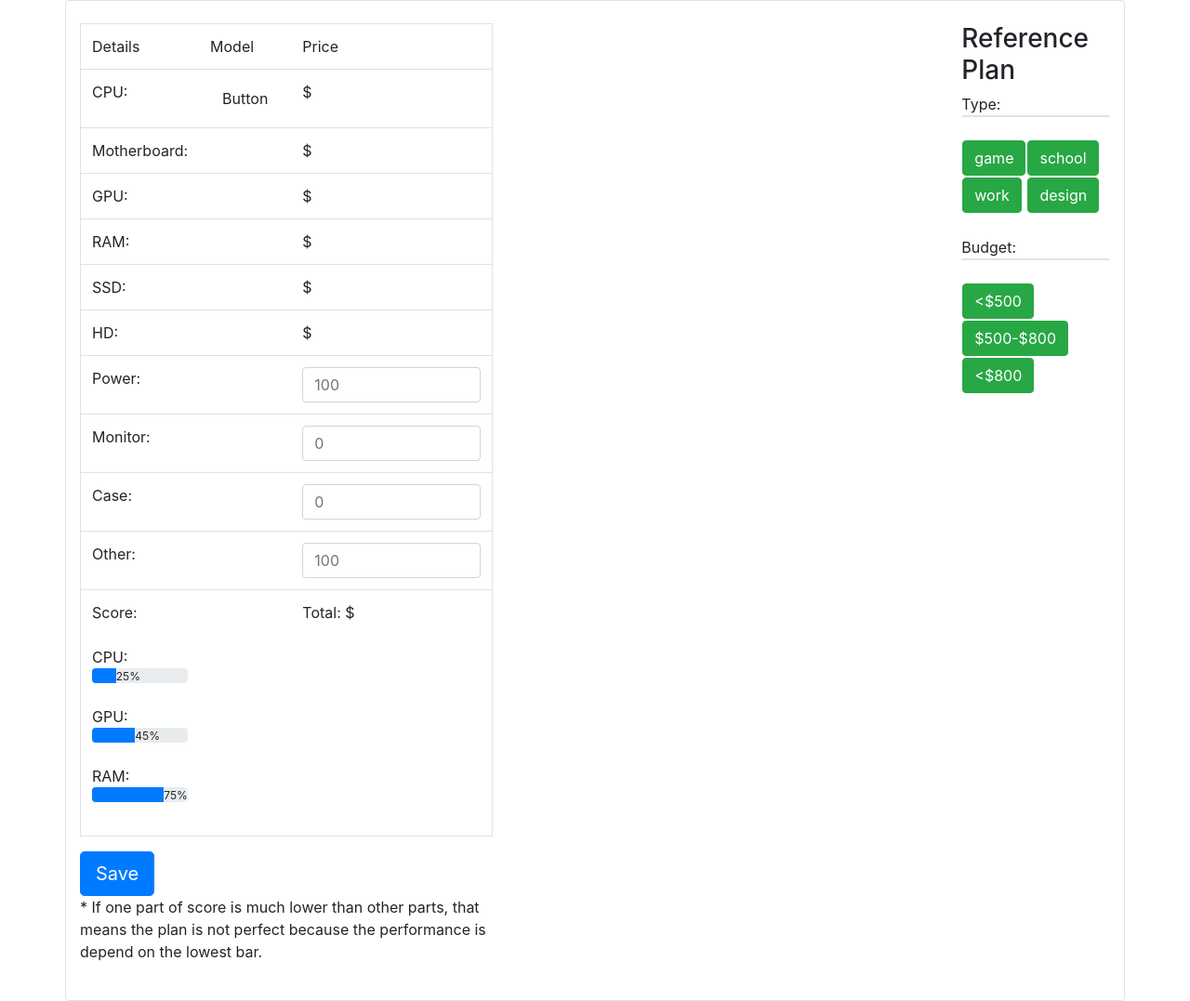
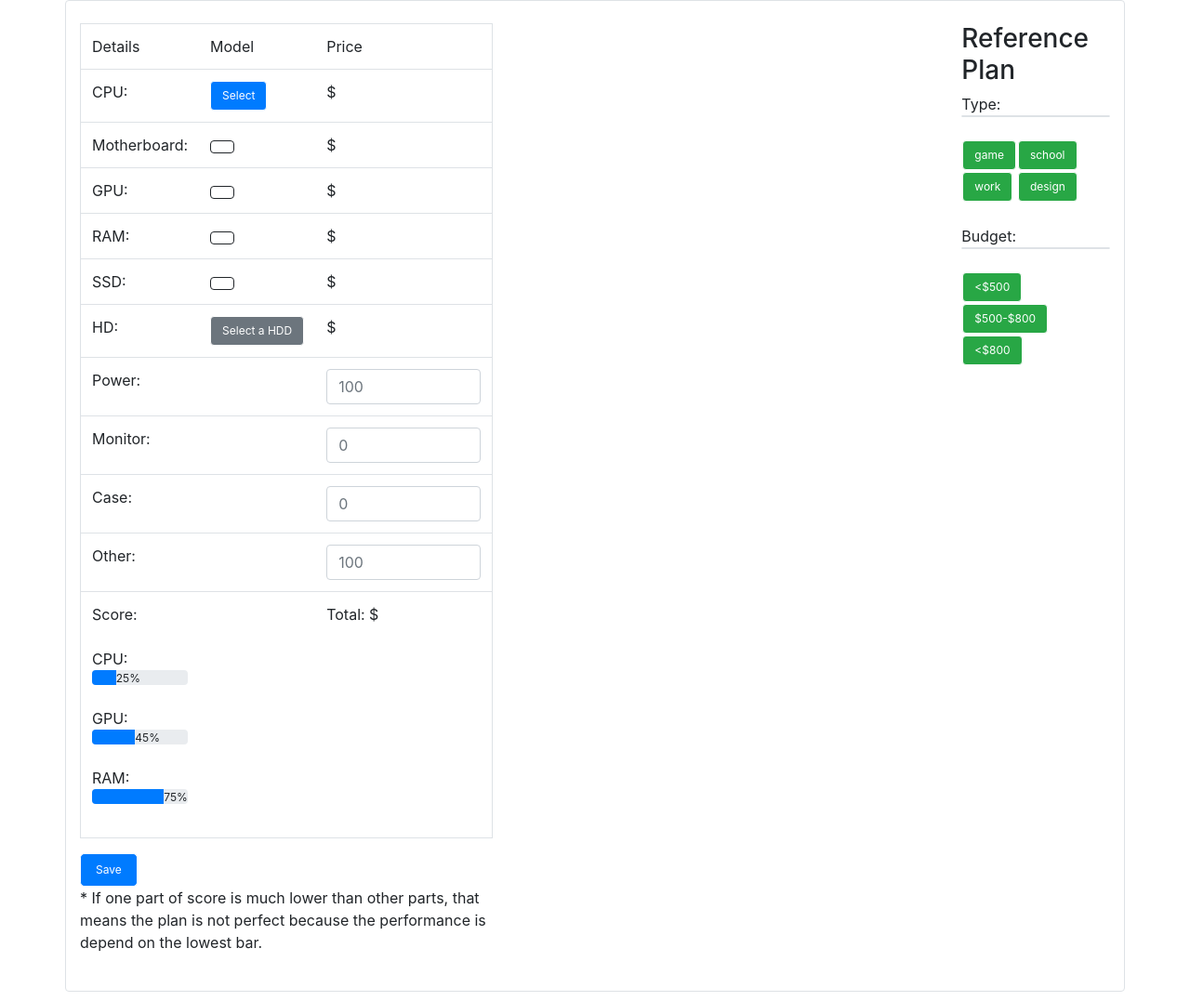
Before and after one commit to jsuhoversnik/IT328-Final, a PHP site: page /views/Plan.html in a window 1280 px wide. Shown: the part 40-1117 px from the top of the page at 93% size. Run offline with PHP 8.4, Linux system fonts and the light colour scheme; some libraries are stand-ins or nearby versions.

Commit message:
changed plan button styles and added tooltips

```diff
--- a/styles/styles.css
+++ b/styles/styles.css
@@ -7,4 +7,33 @@ textarea {
     #ccc;
 }
 
-.button { font-size: 4vw;}
+.btn {
+    font-size: 12px;
+    max-width: 120px;
+    overflow: hidden;
+    border: 1px solid;
+}
+
+.tooltip {
+    position: relative;
+    display: inline-block;
+    border-bottom: 1px dotted black;
+}
+
+.tooltip .tooltiptext {
+    visibility: hidden;
+    width: 120px;
+    background-color: black;
+    color: #fff;
+    text-align: center;
+    border-radius: 6px;
+    padding: 5px 0;
+
+    /* Position the tooltip */
+    position: absolute;
+    z-index: 1;
+}
+
+.tooltip:hover .tooltiptext {
+    visibility: visible;
+}
--- a/views/Plan.html
+++ b/views/Plan.html
@@ -4,11 +4,12 @@
     <meta charset="UTF-8">
     <title>Plan</title>
     <link rel="stylesheet" href="https://stackpath.bootstrapcdn.com/bootstrap/4.2.1/css/bootstrap.min.css">
-    <link rel="stylesheet" href="../styles/styles.css">
+    <link rel="stylesheet" href="styles/styles.css">
 </head>
 <body>
 <div class="navbar">
     Computer Assembly
+
 </div>
 <div class="container rounded border">
 
@@ -27,7 +28,11 @@
                             <tr>
                                 <td>CPU:</td>
                                 <td >
-                                    <button type="button" class="btn text-nowrap" name="CPU" id="CPU">Button</button>
+
+                                    <button type="button" class="btn btn-primary text-nowrap" data-toggle="tooltip" data-placement="bottom" name="CPU" id="CPU" title="">
+                                        Select
+                                    </button>
+
                                 </td>
                                 <td id="CPUcost">$</td>
 
@@ -64,7 +69,10 @@
                             <tr>
                                 <td>HD:</td>
                                 <td>
-                                    <button type="button" class="btn text-nowrap" name="HD" id="HD"></button>
+
+                                    <button type="button" class="btn btn-secondary text-nowrap" data-toggle="tooltip" data-placement="bottom" name="HD" id="HD" title="">
+                                        Select a HDD
+                                    </button>
                                 </td>
                                 <td id="HDcost">$</td>
                             </tr>
@@ -196,6 +204,10 @@
 <script src="http://code.jquery.com/jquery.js"></script>
 <script>
 
+    $(function () {
+        $('[data-toggle="tooltip"]').tooltip()
+    })
+
     var type="";
     var budget="";
     $("#School").on("click", function () {
@@ -274,6 +286,7 @@
         type="game";
         if(budget=="<500"){
             $("#CPU").html("AMD Ryzen 3 1200");
+            $("#CPU").prop('title','AMD Ryzen 3 1200');
             $("#CPUcost").html("110");
 
             $("#Motherboard").html("MSI B350M PRO-VDH");
@@ -283,6 +296,7 @@
             $("#RAMcost").html("100");
 
             $("#HD").html("Western Digital 500GB 7200 to 16MB SATA3 Blue Disk (WD5000AAKX)");
+            $("#HD").prop('title','Western Digital 500GB 7200 to 16MB SATA3 Blue Disk (WD5000AAKX)');
             $("#HDcost").html("30");
 
             $("#SSD").html("GALAXY Iron Armor (120GB)");
```
